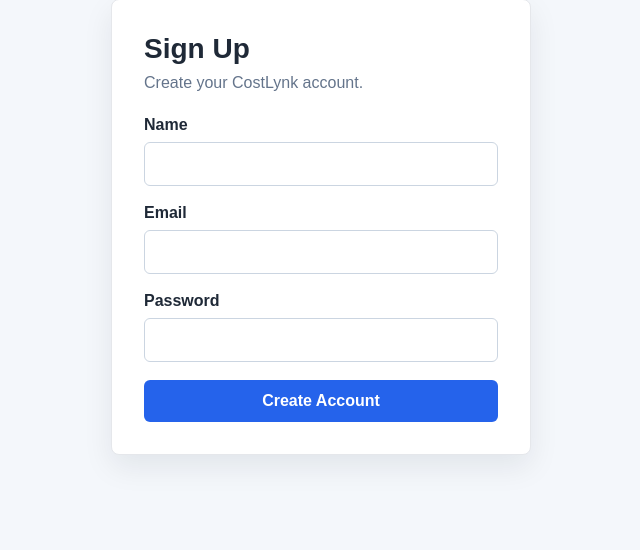
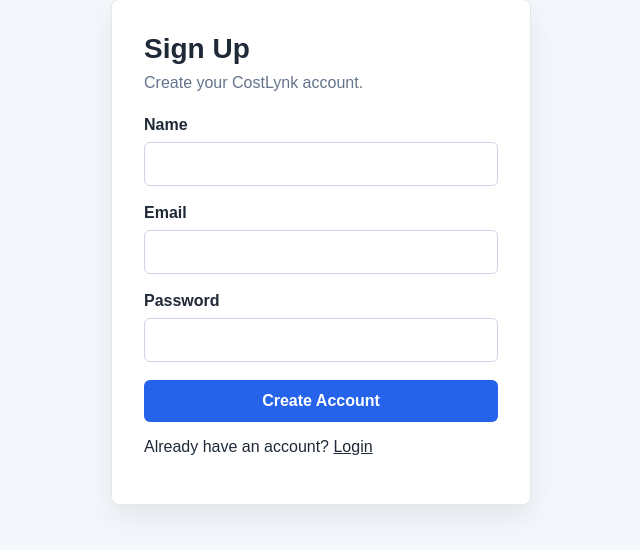
Before and after one commit to Aayannoori15/CostLynk-software-v1, a Django app: template templates/signup.html in a window 1280 px wide. Shown: the part 89-639 px from the top of the page, without its empty margins (319-959 px from the left). Run offline with Django 5.2, Linux system fonts and the light colour scheme; the template is opened without the code that fills it, so the values that code supplies are empty.

Commit message:
login and signup connected

```diff
--- a/costlynk/urls.py
+++ b/costlynk/urls.py
@@ -21,7 +21,7 @@ from .views import *
 
 urlpatterns = [
     path('',dashboard_view,name='dashboard_view'),
-    path('/signup',signup_view,name='signup_view'),
-    path('/login',login_view,name='login_view'),
+    path('signup/',signup_view,name='signup_view'),
+    path('login/',login_view,name='login_view'),
     path("admin/", admin.site.urls),
 ]
--- a/templates/login.html
+++ b/templates/login.html
@@ -20,5 +20,10 @@
 
         <button class="primary-button" type="submit">Login</button>
     </form>
+
+    <p>
+        Don't have an account?
+        <a href="/signup/">Sign up</a>
+    </p>
 </section>
 {% endblock %}
--- a/templates/signup.html
+++ b/templates/signup.html
@@ -25,5 +25,10 @@
 
         <button class="primary-button" type="submit">Create Account</button>
     </form>
+
+    <p>
+        Already have an account?
+        <a href="/login/">Login</a>
+    </p>
 </section>
 {% endblock %}
```
